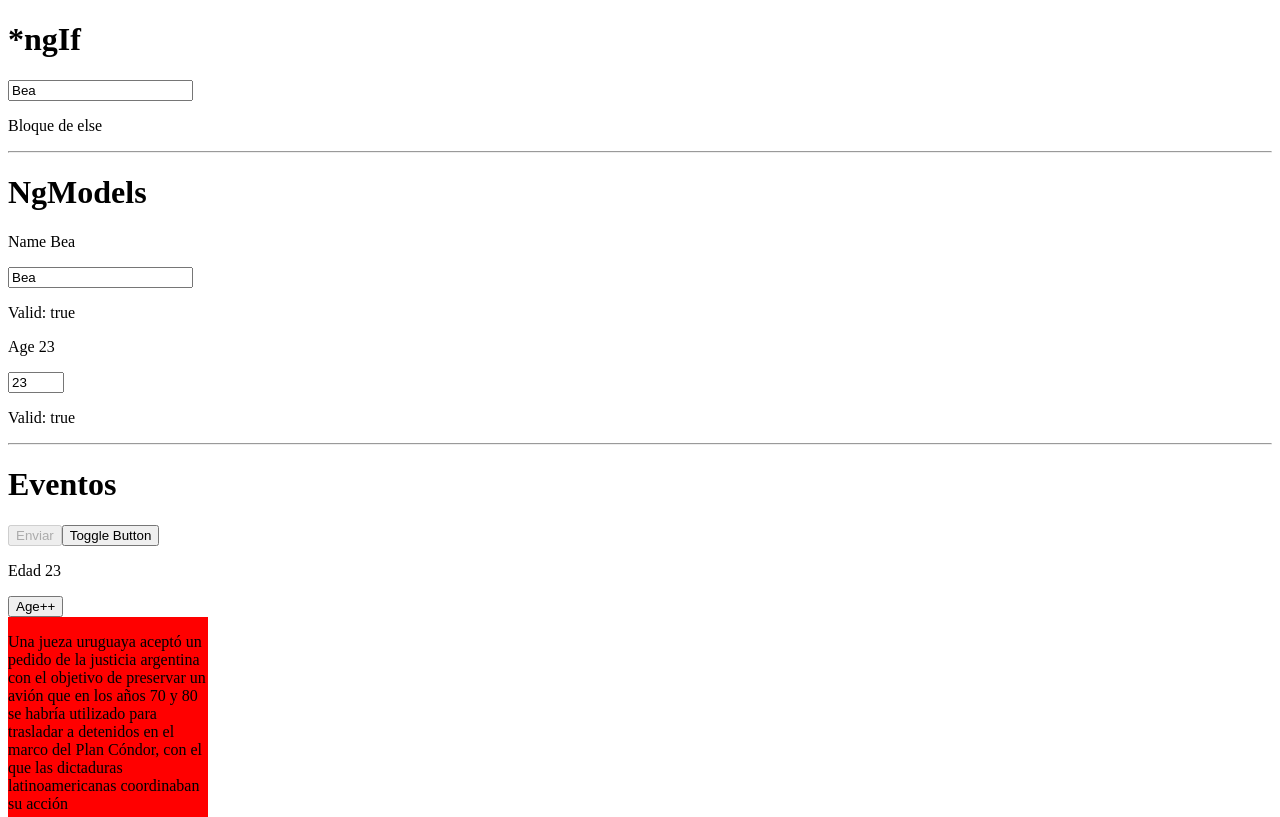
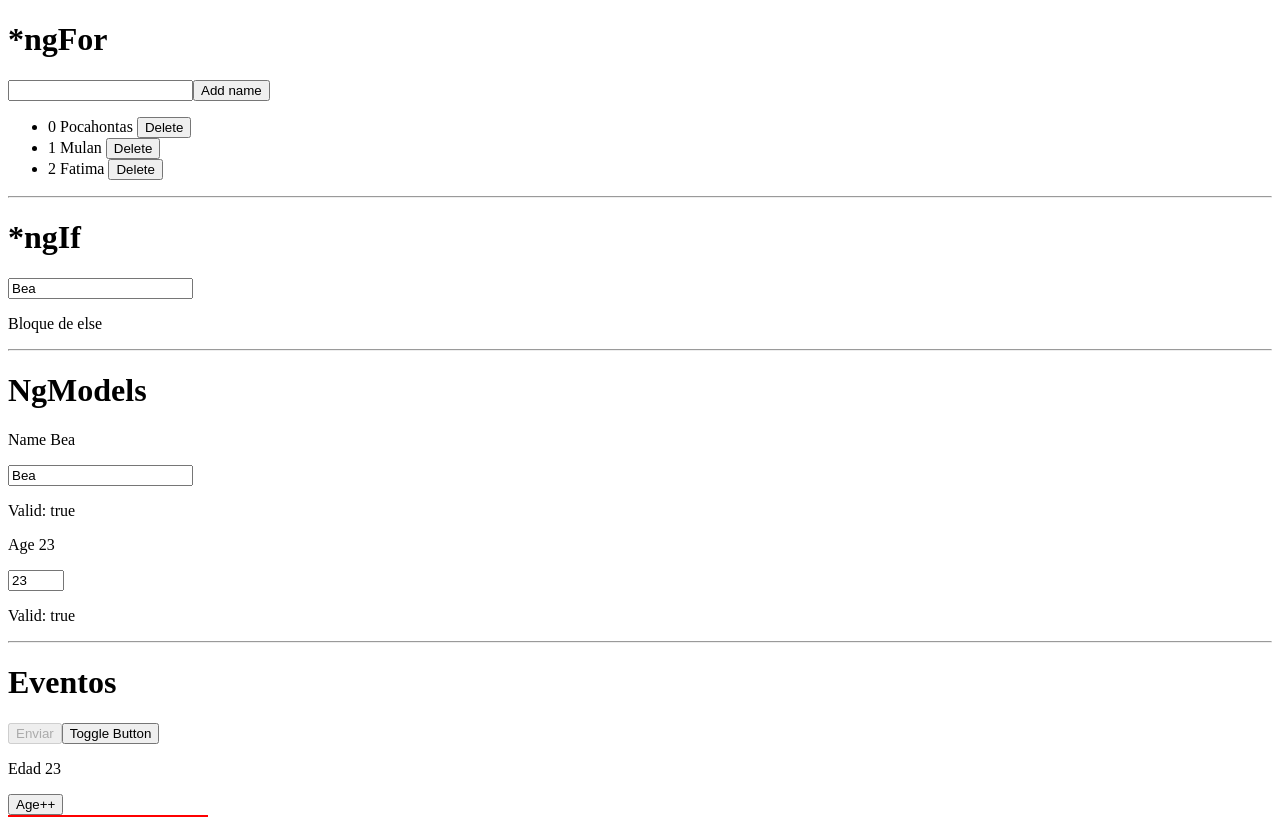
Before and after one commit to Zistaeb/my-store-angular, an Angular app: page / in a window 1280 px wide. Shown: the top 817 px of the page. Built offline with nearby package versions, Linux system fonts and the light colour scheme.

Commit message:
uso de *ngFor

```diff
--- a/src/app/app.component.html
+++ b/src/app/app.component.html
@@ -1,3 +1,14 @@
+<h1>*ngFor</h1>
+<input type="text" required [(ngModel)]="newName" />
+<button (click)="addName()">Add name</button>
+<ul>
+  <li *ngIf="names.length === 0">No hay nombres</li>
+  <li *ngFor="let name of names; index as i">
+    {{i}} {{name}}
+    <button (click)="deleteName(i)">Delete</button>
+  </li>
+</ul>
+<hr/>
 <h1>*ngIf</h1>
 <input type="text" required [(ngModel)]="person.name" />
 <p *ngIf= "person.name === 'Betty'">My name is Betty</p>
--- a/src/app/app.component.ts
+++ b/src/app/app.component.ts
@@ -16,6 +16,9 @@
     avatar: 'https://image.shutterstock.com/image-photo/sleeping-beauty-princess-blonde-hair-260nw-2246498293.jpg'
   }
 
+  names: string[] = ['Pocahontas', 'Mulan', 'Fatima'];
+  newName = "";
+
   toggleButton() {
     this.btnDisabled = !this.btnDisabled;
   }
@@ -33,4 +36,13 @@
     const element = event.target as HTMLInputElement;
     this.person.name = element.value;
   }
+
+  addName() {
+    this.names.push(this.newName);
+    this.newName = '';
+  }
+
+  deleteName(index: number) {
+    this.names.splice(index, 1);
+  }
 }
```
